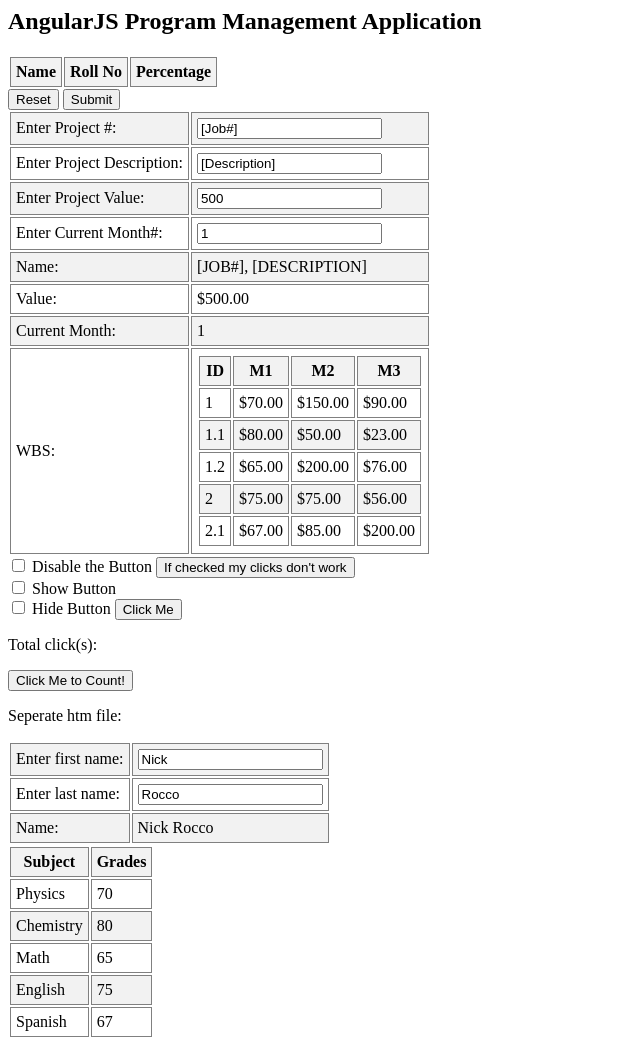
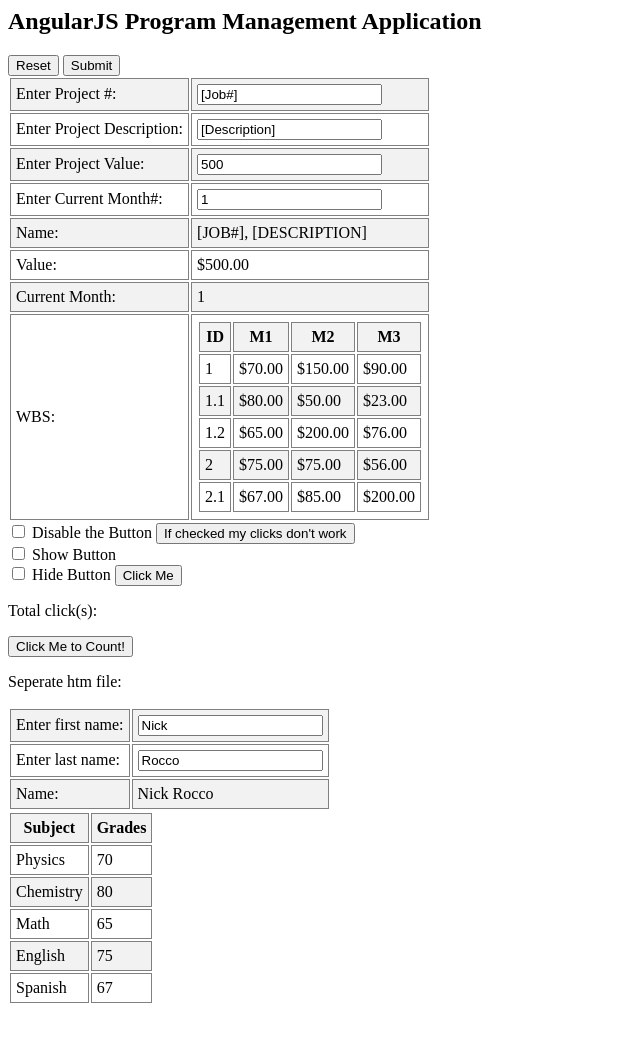
Before and after one commit to nrocco81/nrocco81.github.io, a Jekyll site: the page index.html, which Jekyll copies as it is, in a window 1280 px wide. Shown: the whole page, without its empty margins (0-640 px from the left). Built offline with Jekyll 4.4.1, drawn with Linux system fonts in a browser that asks for light colours; nearby versions of some CDN libraries; after the commit the page ends 1021 px from its top, so only the background shows below that.

Commit message:
Update index.html

```diff
--- a/index.html
+++ b/index.html
@@ -27,32 +27,6 @@
 
       <h2>AngularJS Program Management Application</h2>
       <div ng-app = "mainApp" ng-controller = "projectController"> <!--Starts and AngularJS Application-->
-
-          <table>
-            <tr>
-               <th>Name</th>
-               <th>Roll No</th>
-               <th>Percentage</th>
-            </tr>
-
-            <tr ng-repeat = "data in datas">
-               <td>{{ data.Name }}</td>
-               <td>{{ data.RollNo }}</td>
-               <td>{{ data.Percentage }}</td>
-            </tr>
-         </table>
-
-
-      <script>
-         function dataController($scope,$http) {
-            var url = "data.txt";
-
-            $http.get(url).success( function(response) {
-               $scope.datas = response;
-            });
-         }
-      </script>
-      <script src = "http://ajax.googleapis.com/ajax/libs/angularjs/1.2.15/angular.min.js"></script>
 
         <form name = "projectForm" novalidate>
           <button ng-click="reset()">Reset</button> <!--Creates a reset button tied to reset function-->
```
